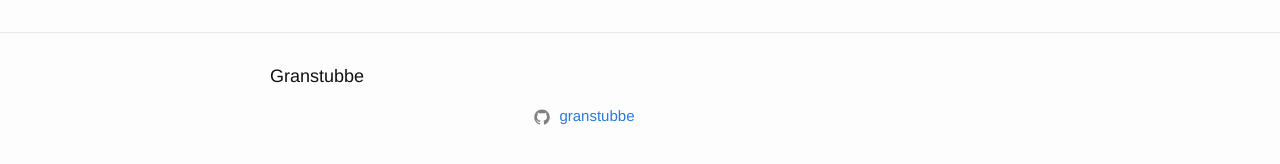
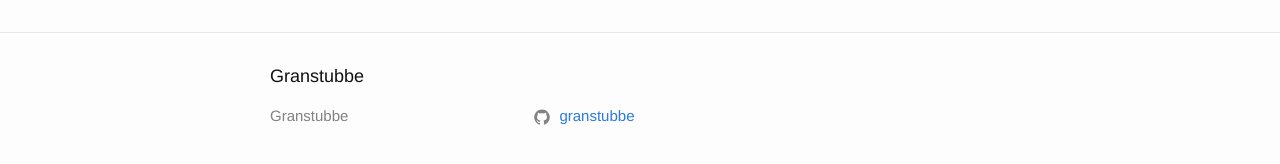
Before and after one commit to granstubbe/granstubbe.github.io, a Jekyll site: the page built from _posts/2016-03-23-dryckplot.md, in a window 1280 px wide. Shown: the part 411-575 px from the top of the page. Built offline with Jekyll 4.4.1, drawn with Linux system fonts in a browser that asks for light colours.

Commit message:
Revert "j"
This reverts commit 922a882fbacba3a03d6aceda960bd7949fa92cdb.

```diff
--- a/_includes/footer.html
+++ b/_includes/footer.html
@@ -7,6 +7,13 @@
     <div class="footer-col-wrapper">
       <div class="footer-col footer-col-1">
         <ul class="contact-list">
+          <li>
+            {% if site.author %}
+              {{ site.author | escape }}
+            {% else %}
+              {{ site.title | escape }}
+            {% endif %}
+            </li>
             {% if site.email %}
             <li><a href="mailto:{{ site.email }}">{{ site.email }}</a></li>
             {% endif %}
```
